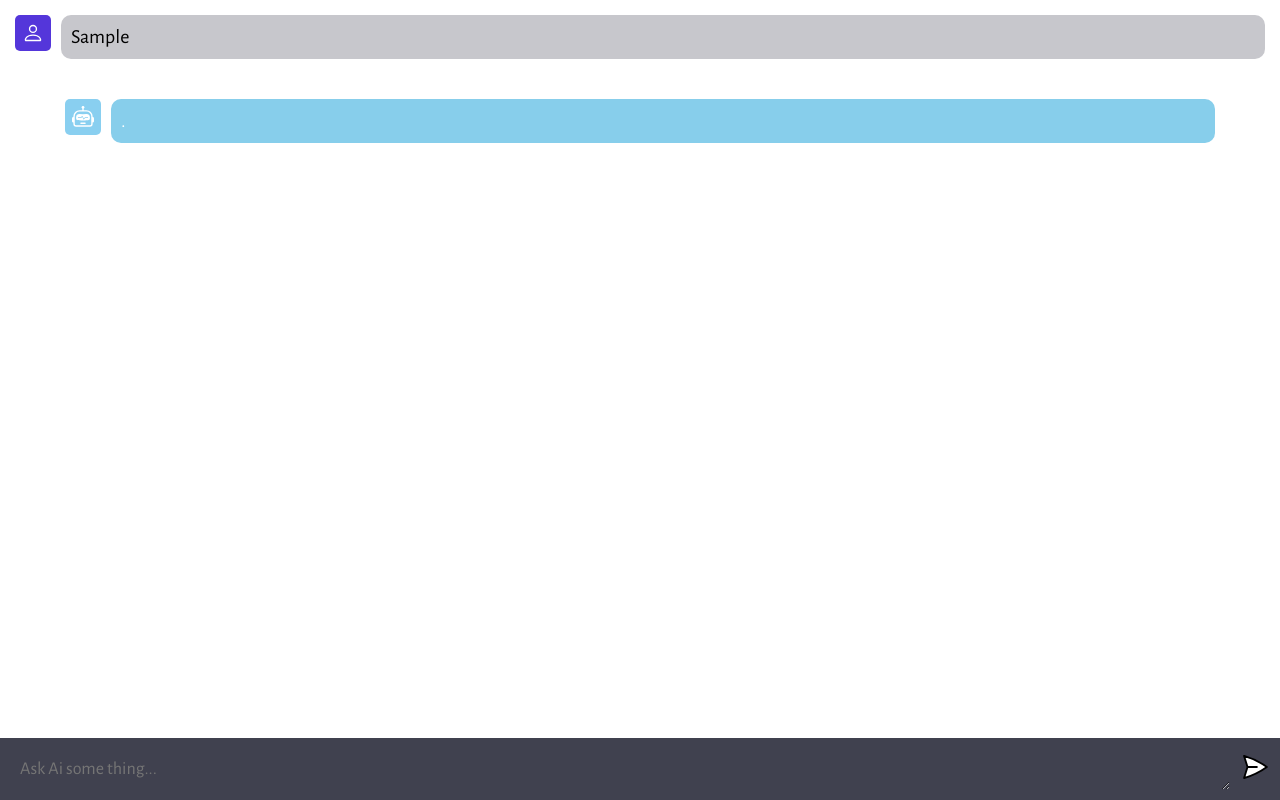
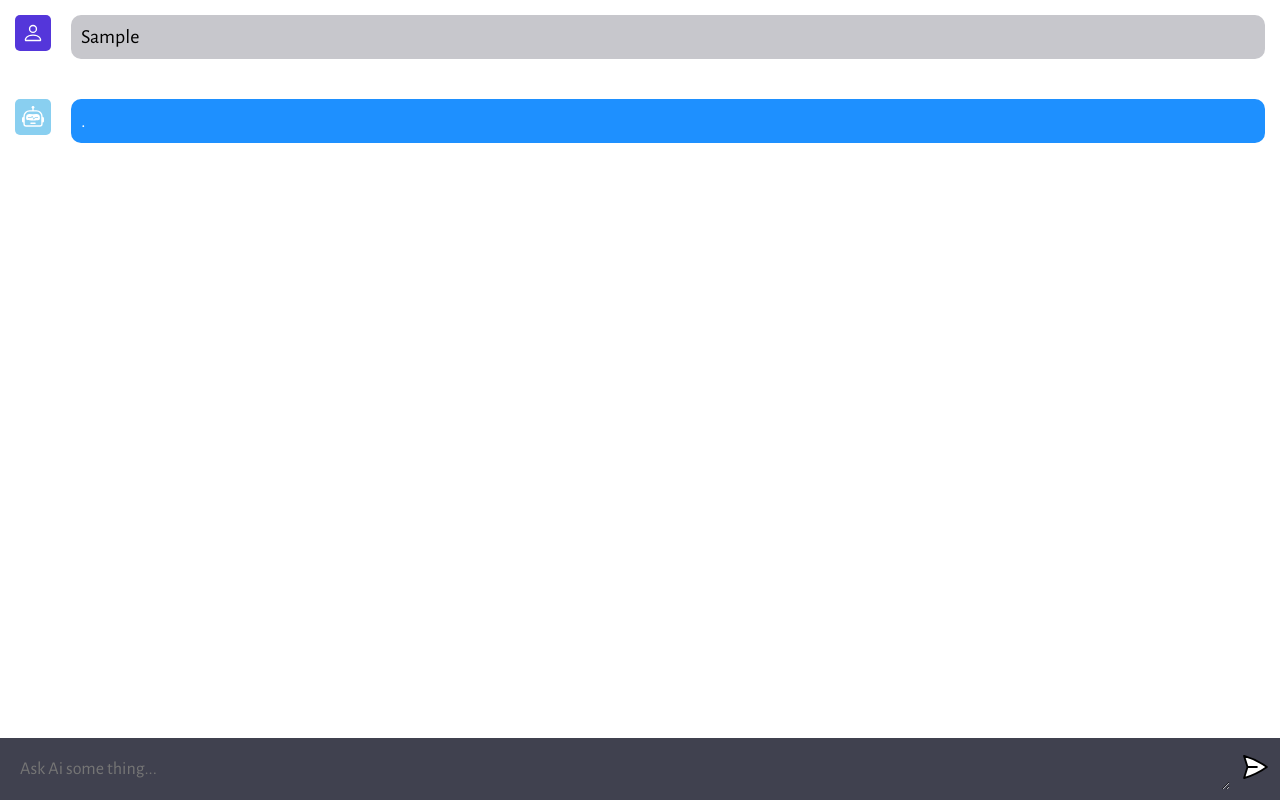
Before and after one commit to Joeyy0415/Chat-with-AI, a website built with Vite: page client/index.html in a window 1280 px wide. Both pictures are taken after typing "Sample" into the empty fields and a click on the button 1255 px from the left and 769 px from the top of the page. Built offline with nearby package versions, Linux system fonts and the light colour scheme; no server answers.

Commit message:
Update style.css

```diff
--- a/client/style.css
+++ b/client/style.css
@@ -89,7 +89,6 @@ body {
 }
 
 .ai .profile {
-  right: 10px; /* position the profile container to the left */
   width: 36px;
   height: 36px;
   border-radius: 5px;
@@ -97,7 +96,6 @@ body {
   display: flex;
   justify-content: center;
   align-items: center;
-  margin-left: 50px
 }
 
 .ai .message {
@@ -109,10 +107,11 @@ body {
   white-space: pre-wrap;
   -ms-overflow-style: none;
   scrollbar-width: none;
-  background-color: #87CEEB;
+  background-color: #1E90FF;
   border-radius: 10px;
   padding: 10px;
-  margin-right: 50px; /* adjust margin to leave space for the profile container */
+  margin-left: 10px;
+
 }
 
 .message {
@@ -132,6 +131,7 @@ body {
   background-color: #c7c7cc; /* changed user message holder color to blue */
   border-radius: 10px; /* added round corners to message holders */
   padding: 10px; /* added padding to message holders */
+  margin-left: 10px;
 }
 
 /* hides scrollbar */
```
